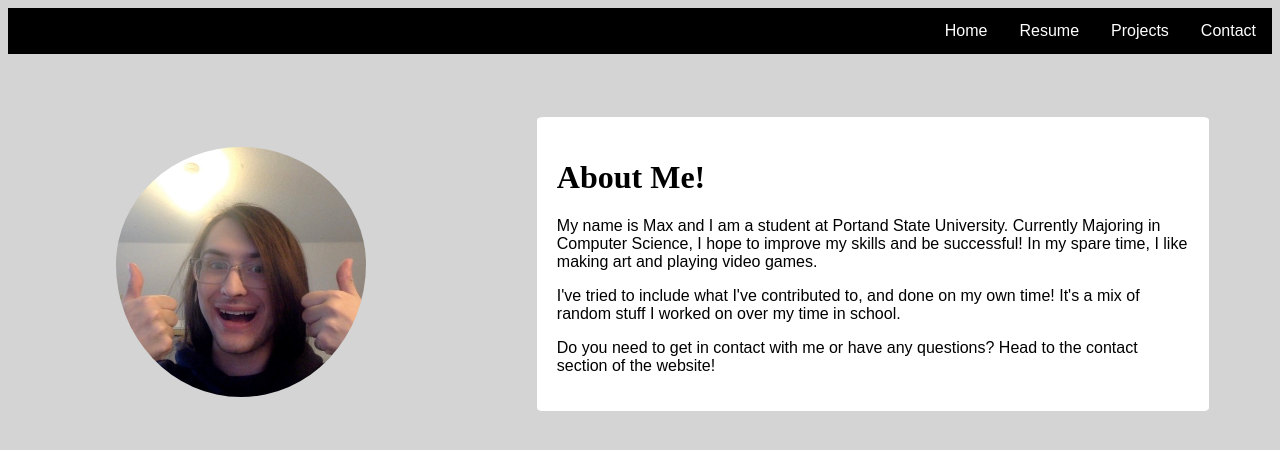
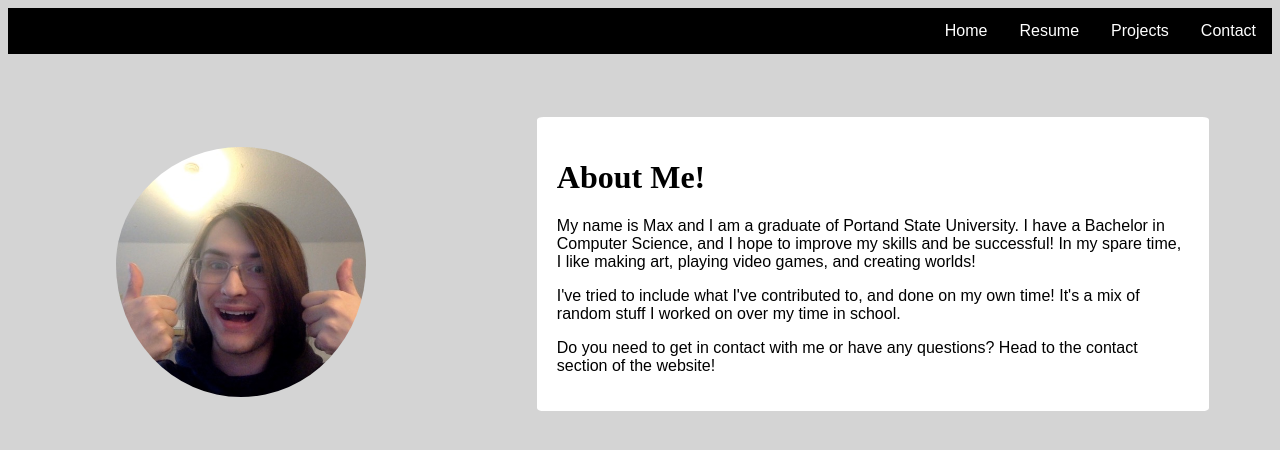
Before and after one commit to Quanked/quanked.github.io, a plain HTML site: page index.html in a window 1280 px wide. Drawn offline with Linux system fonts and the light colour scheme.

Commit message:
Update to index.html
Just modifying some text.

```diff
--- a/index.html
+++ b/index.html
@@ -27,10 +27,10 @@
         <div id="main" class="content-container">
           <h1>About Me!</h1>
           <p class="bio">
-            My name is Max and I am a student at Portand State University.
-            Currently Majoring in Computer Science, I hope to improve my skills
-            and be successful! In my spare time, I like making art and playing
-            video games.
+            My name is Max and I am a graduate of Portand State University.
+            I have a Bachelor in Computer Science, and I hope to improve my skills
+            and be successful! In my spare time, I like making art, playing
+            video games, and creating worlds!
           </p>
           <p class="bio-p2">
             I've tried to include what I've contributed to, and done on my own
```
